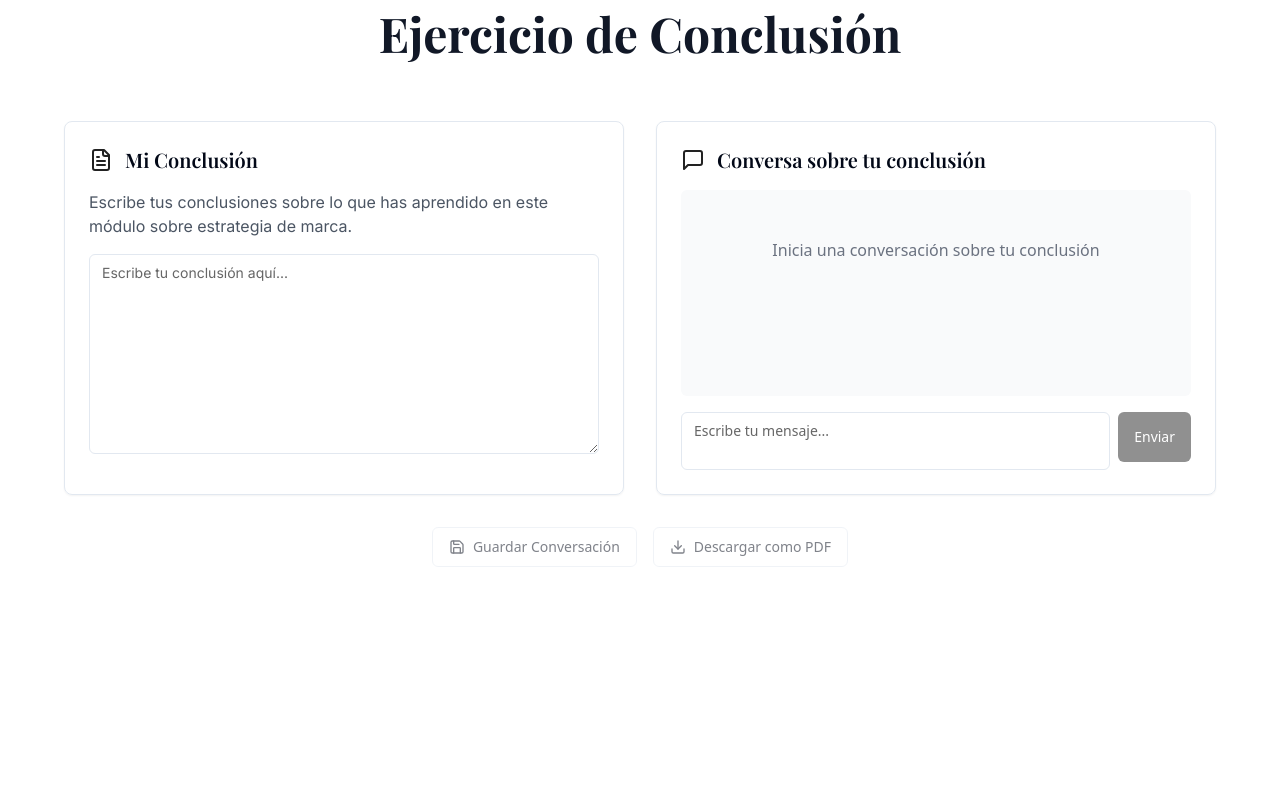
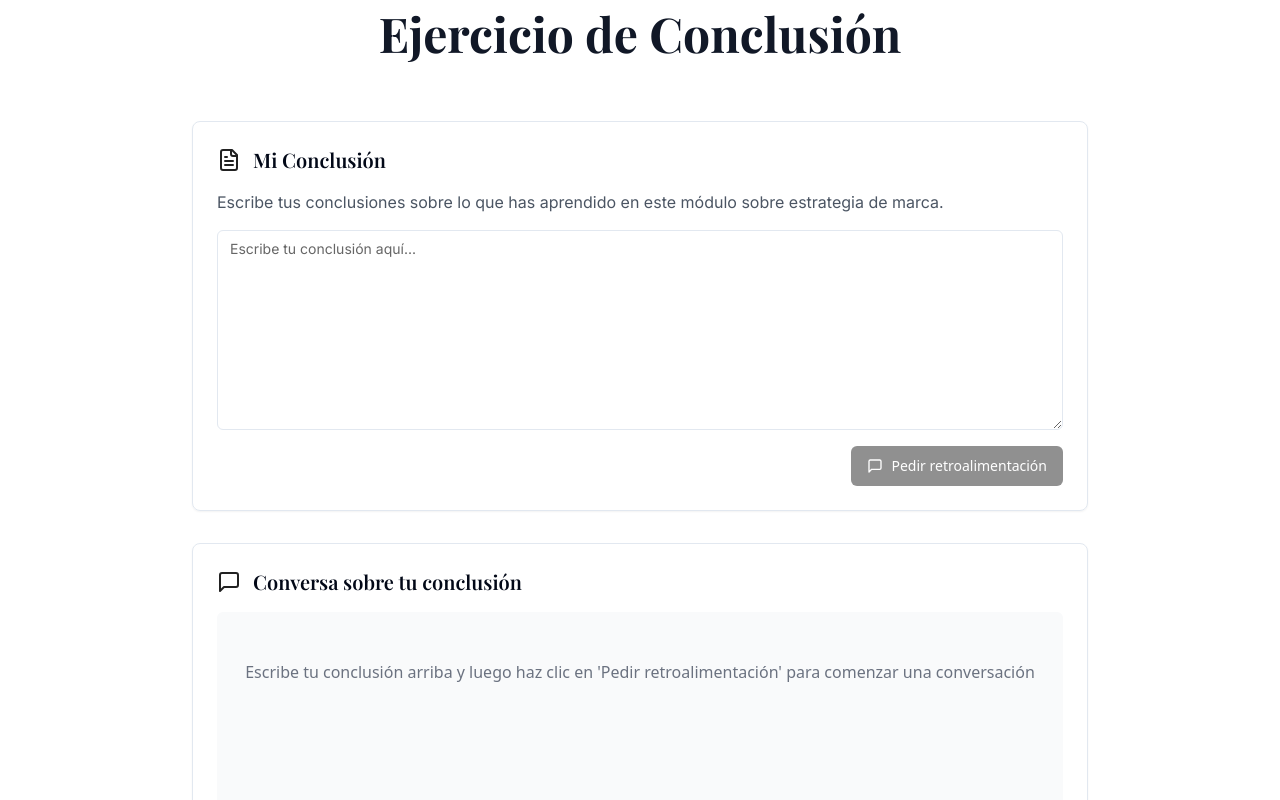
Before and after one commit to Gadelreal/learniverse-responsive, a React (Vite) app: page /es in a window 1280 px wide. Shown: the part 6960-7760 px from the top of the page. Built offline with nearby package versions, Linux system fonts and the light colour scheme.

Commit message:
Add chat feedback button
Adds a button to request ChatGPT feedback on the conclusion text.

```diff
--- a/src/components/ConclusionExercise.tsx
+++ b/src/components/ConclusionExercise.tsx
@@ -1,9 +1,8 @@
-
 import React, { useState, useEffect, useRef } from 'react';
 import { Card, CardContent } from "./ui/card";
 import { Button } from "./ui/button";
 import { Textarea } from "./ui/textarea";
-import { FileText, Save, MessageSquare, Download } from "lucide-react";
+import { FileText, Save, MessageSquare, Download, SendHorizonal } from "lucide-react";
 import { toast } from "sonner";
 import jsPDF from 'jspdf';
 import { useLocation } from "react-router-dom";
@@ -119,6 +118,58 @@ const ConclusionExercise = () => {
     }
   };
 
+  const askForFeedback = () => {
+    if (!conclusion.trim()) {
+      toast.error(isSpanish
+        ? "Por favor, escribe tu conclusión primero."
+        : "Please write your conclusion first.");
+      return;
+    }
+
+    const feedbackPrompt = isSpanish
+      ? "Por favor, dame tu opinión sobre mi conclusión."
+      : "Please give me feedback on my conclusion.";
+
+    setChatInput(feedbackPrompt);
+
+    // Add user message to chat
+    const userMessage: ChatMessage = {
+      role: 'user',
+      content: `${feedbackPrompt}\n\n"${conclusion}"`,
+      timestamp: formatTime()
+    };
+
+    const updatedChat = [...chatHistory, userMessage];
+    setChatHistory(updatedChat);
+    saveChat(updatedChat);
+    setChatInput('');
+    setIsLoading(true);
+
+    try {
+      // Simulate API call to ChatGPT
+      setTimeout(() => {
+        const aiResponse = getSimulatedFeedbackResponse(conclusion);
+        const assistantMessage: ChatMessage = {
+          role: 'assistant',
+          content: aiResponse,
+          timestamp: formatTime()
+        };
+
+        const newChat = [...updatedChat, assistantMessage];
+        setChatHistory(newChat);
+        saveChat(newChat);
+        setIsLoading(false);
+      }, 1000);
+
+    } catch (error) {
+      console.error('Error in chat:', error);
+      setIsLoading(false);
+      toast.error(isSpanish
+        ? "Error al procesar tu solicitud. Por favor, inténtalo de nuevo."
+        : "Error processing your request. Please try again.");
+    }
+  };
+
   const handleSaveChat = () => {
     try {
       localStorage.setItem(STORAGE_KEY_CHAT, JSON.stringify(chatHistory));
@@ -214,6 +265,20 @@ const ConclusionExercise = () => {
       : "Thank you for sharing your thoughts. Coherence and consistency in brand strategy are essential for building a strong identity. Is there any specific aspect you'd like to explore further?";
   };
 
+  // Simulated feedback response specifically for conclusion
+  const getSimulatedFeedbackResponse = (userConclusion: string): string => {
+    if (!userConclusion.trim()) {
+      return isSpanish
+        ? "No veo una conclusión en tu mensaje. ¿Podrías compartir tu conclusión para que pueda darte retroalimentación?"
+        : "I don't see a conclusion in your message. Could you share your conclusion so I can provide feedback?";
+    }
+
+    // Generate a more specific response about the conclusion
+    return isSpanish
+      ? "Gracias por compartir tu conclusión. Has presentado algunos puntos interesantes sobre la estrategia de marca. Me gusta especialmente cómo has considerado la coherencia entre los valores de la marca y su comunicación. Para fortalecer aún más tu conclusión, podrías considerar añadir ejemplos específicos o casos de estudio que ilustren tus puntos. También podrías reflexionar sobre cómo estos principios de marca podrían aplicarse en diferentes contextos o industrias. ¿Hay algún aspecto específico de tu conclusión sobre el que te gustaría profundizar?"
+      : "Thank you for sharing your conclusion. You've presented some interesting points about brand strategy. I particularly like how you've considered the coherence between brand values and communication. To strengthen your conclusion further, you might consider adding specific examples or case studies that illustrate your points. You could also reflect on how these branding principles might apply in different contexts or industries. Is there any specific aspect of your conclusion you'd like to explore further?";
+  };
+
   return (
     <section className="py-32 bg-white">
       <div className="container mx-auto px-4">
@@ -221,10 +286,8 @@ const ConclusionExercise = () => {
           {isSpanish ? "Ejercicio de Conclusión" : "Conclusion Exercise"}
         </h2>
 
-        <div className="grid grid-cols-1 md:grid-cols-2 gap-8 max-w-6xl mx-auto">
-          {/* Conclusion Input */}
-          <div>
-            <Card className="h-full shadow-sm">
+        <div className="max-w-4xl mx-auto mb-8">
+          <Card className="shadow-sm">
             <CardContent className="p-6">
               <div className="flex items-center gap-3 mb-4">
                 <FileText className="text-primary" size={24} />
@@ -243,14 +306,24 @@ const ConclusionExercise = () => {
                 placeholder={isSpanish ? "Escribe tu conclusión aquí..." : "Write your conclusion here..."}
                 className="min-h-[200px] mb-4 font-inter"
               />
+              <div className="flex justify-end">
+                <Button
+                  onClick={askForFeedback}
+                  className="flex items-center gap-2"
+                  disabled={!conclusion.trim() || isLoading}
+                >
+                  <MessageSquare size={18} />
+                  {isSpanish ? "Pedir retroalimentación" : "Ask for feedback"}
+                </Button>
+              </div>
             </CardContent>
           </Card>
         </div>
 
         {/* Chat Section */}
-          <div>
-            <Card className="h-full shadow-sm flex flex-col">
-              <CardContent className="p-6 flex-grow flex flex-col">
+        <div className="max-w-4xl mx-auto">
+          <Card className="shadow-sm">
+            <CardContent className="p-6">
               <div className="flex items-center gap-3 mb-4">
                 <MessageSquare className="text-primary" size={24} />
                 <h3 className="font-playfair text-xl font-semibold">
@@ -259,12 +332,12 @@ const ConclusionExercise = () => {
               </div>
 
               {/* Chat display area */}
-                <div className="flex-grow bg-gray-50 rounded-md p-4 mb-4 overflow-y-auto max-h-[400px]">
+              <div className="bg-gray-50 rounded-md p-4 mb-4 overflow-y-auto h-[400px]">
                 {chatHistory.length === 0 ? (
                   <div className="text-center text-gray-500 py-8">
                     {isSpanish
-                        ? "Inicia una conversación sobre tu conclusión"
-                        : "Start a conversation about your conclusion"}
+                      ? "Escribe tu conclusión arriba y luego haz clic en 'Pedir retroalimentación' para comenzar una conversación"
+                      : "Write your conclusion above and then click 'Ask for feedback' to start a conversation"}
                   </div>
                 ) : (
                   <div className="space-y-4">
@@ -298,27 +371,22 @@ const ConclusionExercise = () => {
                   placeholder={isSpanish ? "Escribe tu mensaje..." : "Type your message..."}
                   className="min-h-[50px] resize-none flex-grow"
                 />
-                  <div className="flex flex-col gap-2">
                 <Button
                   type="submit"
                   disabled={isLoading || !chatInput.trim()}
-                      className="h-[50px]"
+                  size="icon"
+                  className="h-[50px] w-[50px]"
                 >
                   {isLoading ? (
                     <div className="h-5 w-5 border-t-2 border-r-2 border-white rounded-full animate-spin" />
                   ) : (
-                        isSpanish ? "Enviar" : "Send"
+                    <SendHorizonal size={18} />
                   )}
                 </Button>
-                  </div>
               </form>
-              </CardContent>
-            </Card>
-          </div>
-        </div>
 
               {/* Action buttons */}
-        <div className="flex justify-center mt-8 gap-4">
+              <div className="flex justify-between mt-4">
                 <Button
                   variant="outline"
                   onClick={handleSaveChat}
@@ -338,6 +406,9 @@ const ConclusionExercise = () => {
                   {isSpanish ? "Descargar como PDF" : "Download as PDF"}
                 </Button>
               </div>
+            </CardContent>
+          </Card>
+        </div>
       </div>
     </section>
   );
```
Lines whose indentation alone changed are shown as unchanged.
